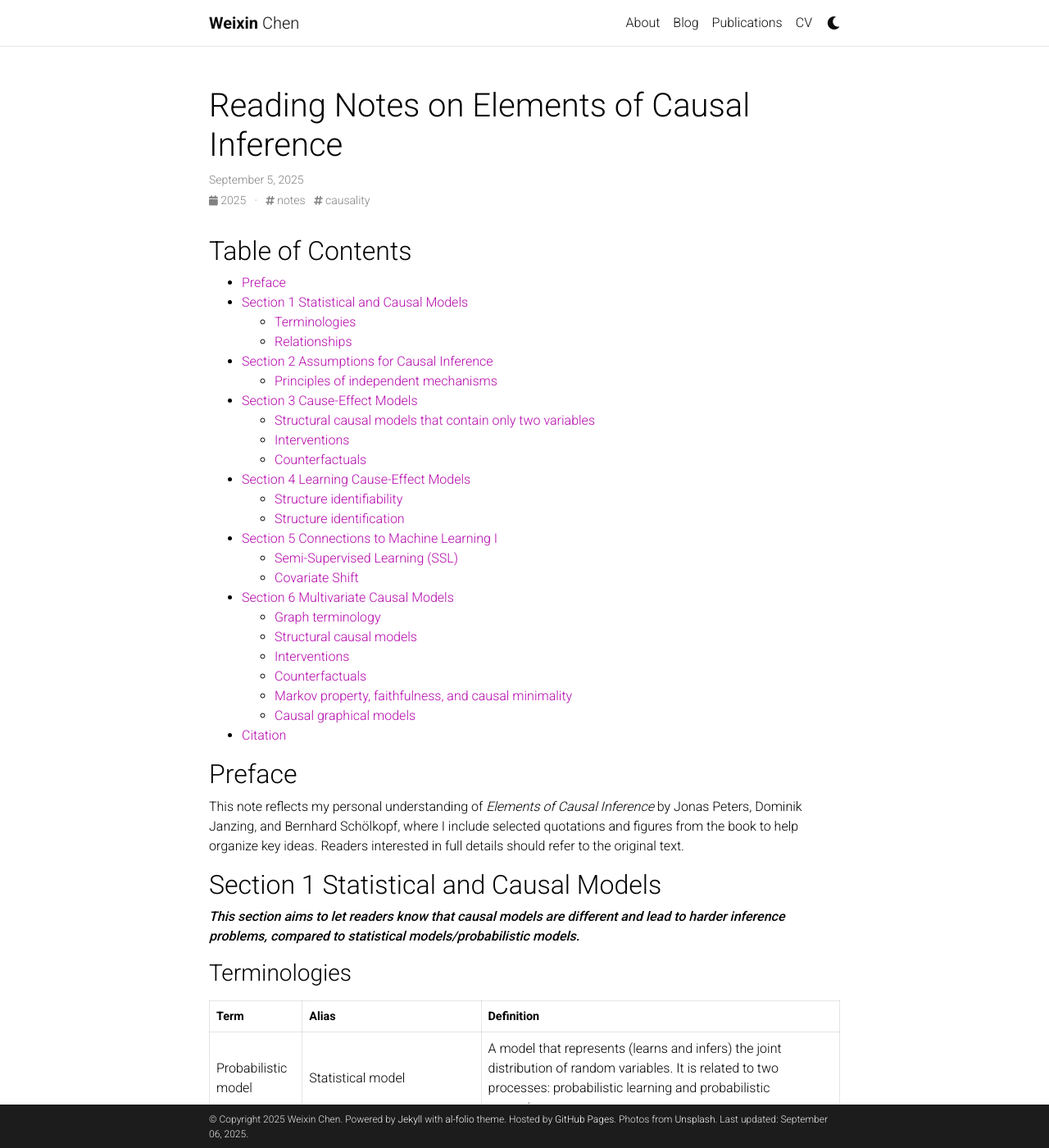
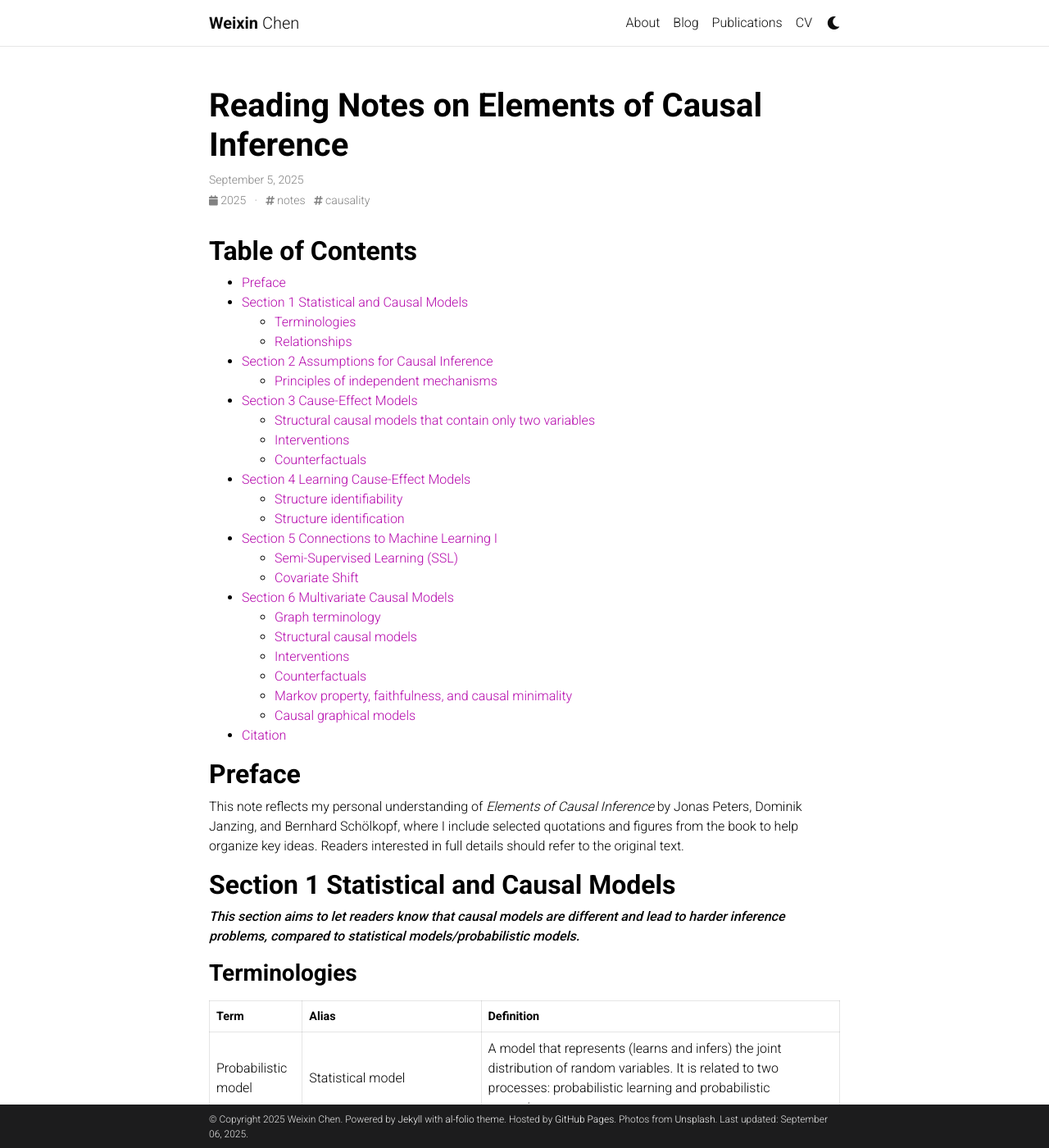
Before and after one commit to chenweixin107/chenweixin107.github.io, a Jekyll site: the page built from _posts/2025-09-05-causal-inference-notes.md, in a window 1280 px wide and 1400 px high. Shown: the whole window at 82% size. Built offline with Jekyll 4.4.1, drawn with Linux system fonts in a browser that asks for light colours; full-size pictures stand in for the smaller copies a plugin makes; comment, search, counter and statistics services are not loaded; a style sheet for code colours, icons or effects is not loaded.

Commit message:
Update _base.scss

```diff
--- a/_sass/_base.scss
+++ b/_sass/_base.scss
@@ -6,6 +6,11 @@
 
 p, h1, h2, h3, h4, h5, h6, em, div, li, span, strong {
   color: var(--global-text-color);
+}
+
+// Make all headings bold
+h1, h2, h3, h4, h5, h6 {
+  font-weight: bold;
 }
 
 hr {
```
